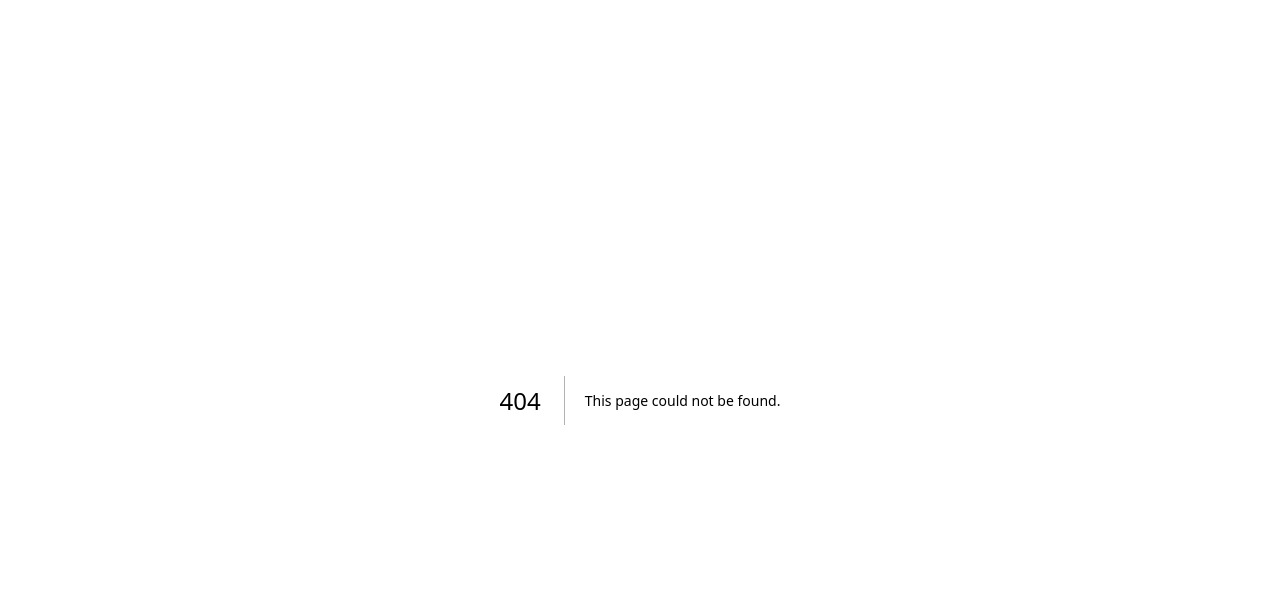
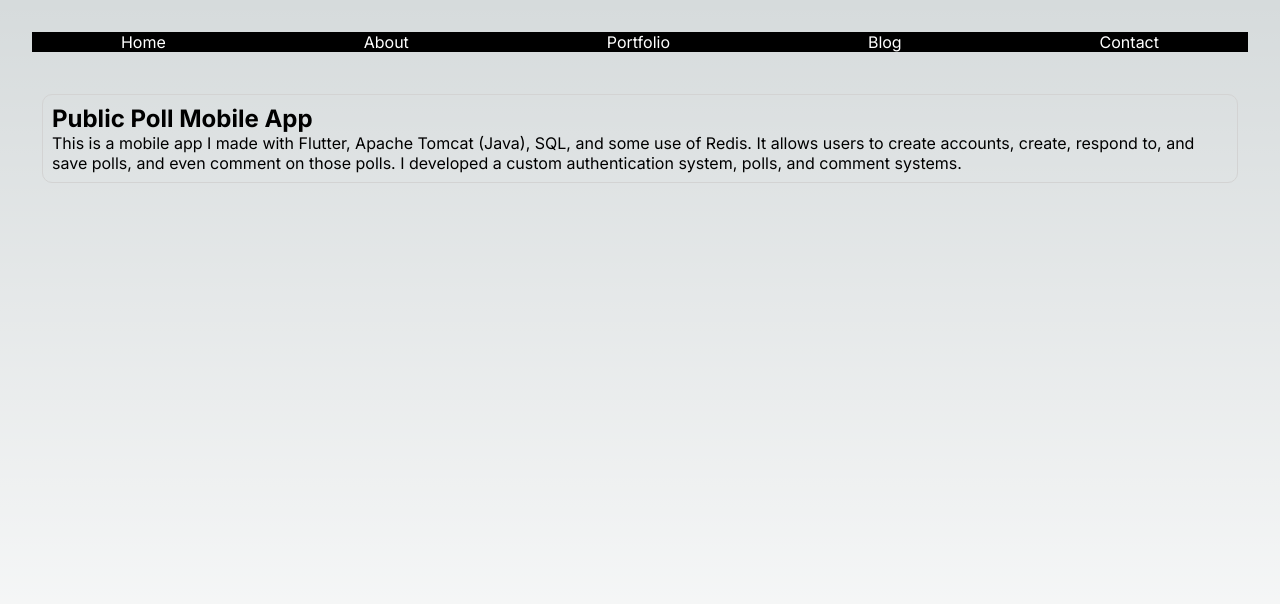
Before and after one commit to Alexander-Aghili/Personal-Website, a Next.js app: page /pages/portfolio in a window 1280 px wide. Before the commit this address had no page. Shown: the top 604 px of the page. Built offline with nearby package versions, Linux system fonts and the light colour scheme.

Commit message:
Begun to add portfolio page plus some routing structure

```diff
--- a/src/app/components/Navbar.tsx
+++ b/src/app/components/Navbar.tsx
@@ -10,10 +10,10 @@ const Navbar = () => {
           <Link href="/">Home</Link>
         </li>
         <li className={styles.navItem}>
-          <Link href="/about">About</Link>
+          <Link href="./about">About</Link>
         </li>
         <li className={styles.navItem}>
-          <Link href="/portfolio">Portfolio</Link>
+          <Link href="/pages/portfolio">Portfolio</Link>
         </li>
         <li className={styles.navItem}>
           <Link href="/blog">Blog</Link>
--- a/src/app/layout.tsx
+++ b/src/app/layout.tsx
@@ -5,8 +5,8 @@ import { Inter } from 'next/font/google'
 const inter = Inter({ subsets: ['latin'] })
 
 export const metadata: Metadata = {
-  title: 'Create Next App',
-  description: 'Generated by create next app',
+  title: 'Alexander Aghili\'s Website',
+  description: 'My personal website with my blogs, projects, and more!',
 }
 
 export default function RootLayout({
--- a/src/app/page.tsx
+++ b/src/app/page.tsx
@@ -2,7 +2,7 @@ import Image from 'next/image'
 import React from 'react';
 import styles from './page.module.css'
 import Navbar from './components/Navbar'
-import profileImage from './p.jpeg'; // Import your image
+import profileImage from './p.jpeg'; // Import image
 
 
 export default function Home() {
--- /dev/null
+++ b/src/app/pages/portfolio/layout.tsx
@@ -0,0 +1,16 @@
+export const metadata = {
+  title: 'Next.js',
+  description: 'Generated by Next.js',
+}
+
+export default function RootLayout({
+  children,
+}: {
+  children: React.ReactNode
+}) {
+  return (
+    <html lang="en">
+      <body>{children}</body>
+    </html>
+  )
+}
--- /dev/null
+++ b/src/app/pages/portfolio/page.module.css
@@ -0,0 +1,30 @@
+.main {
+    display: flex;
+    flex-direction: column;
+    align-items: center;
+    padding: 2rem;
+    min-height: 100vh;
+    gap: 2rem; /* Adjust the value as needed */
+}
+
+.ul {
+    list-style-type: none;
+}
+
+.licontainer{
+    display:block;
+    padding: 9px;
+    margin: 10px;
+    border-style: solid;
+    border-radius: 10px;
+    box-shadow: inset;
+    border-color: lightgray;
+    border-width: 1px;
+    list-style-type: none;
+}
+
+.licontainer:hover{
+    padding: 7px;
+    border-color: rgb(69, 52, 168);
+    border-width: 3px;
+}
--- /dev/null
+++ b/src/app/pages/portfolio/page.tsx
@@ -0,0 +1,24 @@
+import projects from './projects.json';
+import Navbar from '@/app/components/Navbar';
+import styles from './page.module.css'
+
+
+const ProjectList = () => {
+  return (
+    <div className={styles.main}>
+      <Navbar/>
+      <ul className={styles.ul}>
+        {projects.Projects.map((project, index) => (
+          <li key={index}>
+            <a className={styles.licontainer} href={project.Project_Location}>
+              <h2 className="baseheader">{project.Title}</h2>
+              <div className="basetext">{project.Description}</div>
+            </a>
+          </li>
+        ))}
+      </ul>
+    </div>
+  );
+};
+
+export default ProjectList;
--- /dev/null
+++ b/src/app/pages/portfolio/projects.json
@@ -0,0 +1,10 @@
+{
+    "Projects": [
+        {
+        "Title": "Public Poll Mobile App",
+        "Project_Location": "./projects/publicpoll.html",
+        "Image_Location": "",
+        "Description": "This is a mobile app I made with Flutter, Apache Tomcat (Java), SQL, and some use of Redis. It allows users to create accounts, create, respond to, and save polls, and even comment on those polls. I developed a custom authentication system, polls, and comment systems."
+        }
+    ]
+}
```
